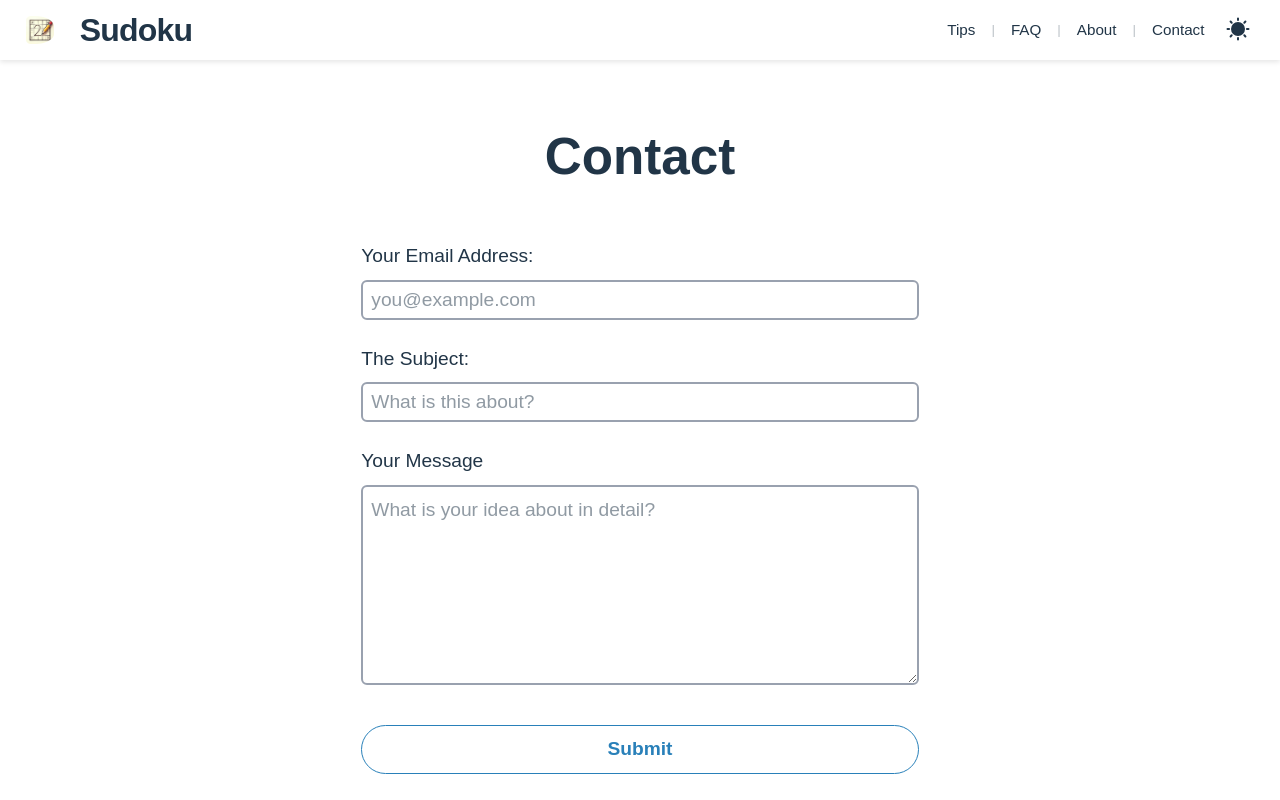
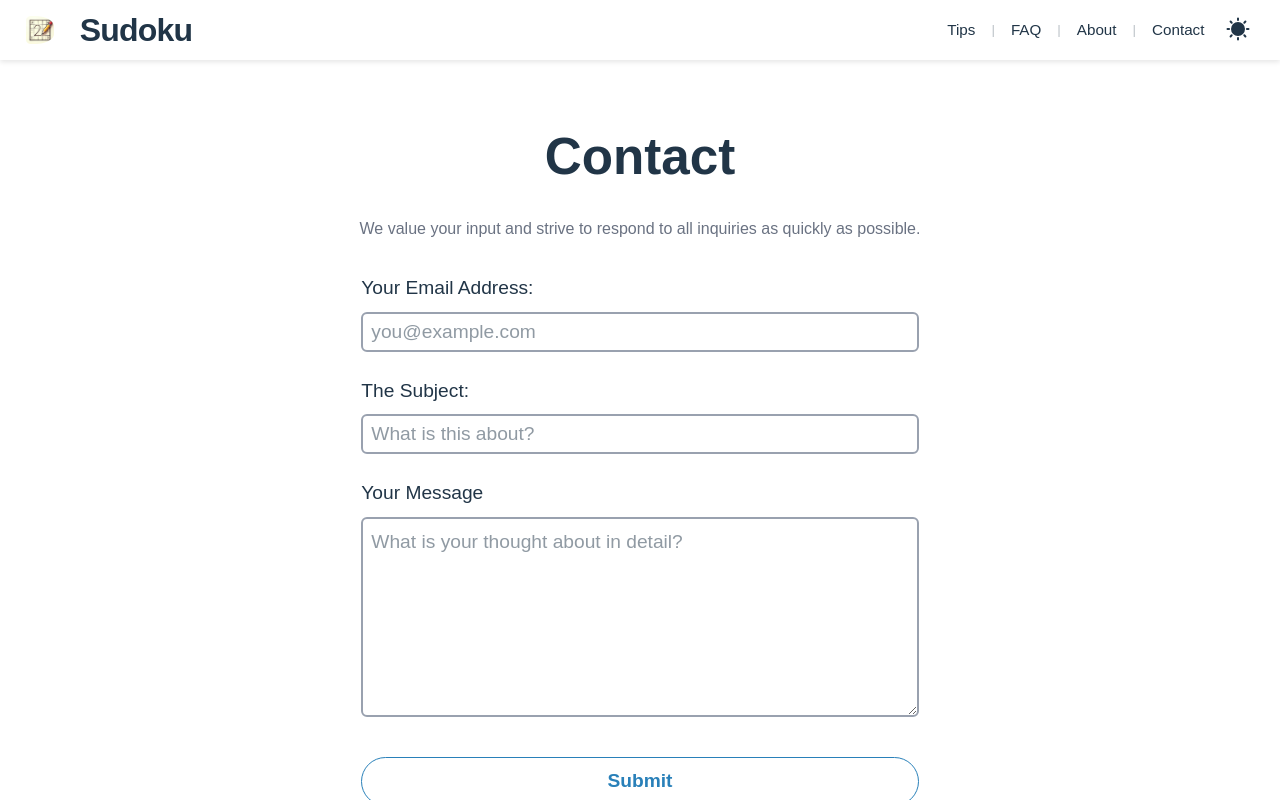
Before and after one commit to kiranofans/sudoku_game, a React (Vite) app: page /contact in a window 1280 px wide. Built offline with nearby package versions, Linux system fonts and the light colour scheme; a small style sheet from the web is missing.

Commit message:
UI: edit prompt text for message

```diff
--- a/src/pages/Contact.tsx
+++ b/src/pages/Contact.tsx
@@ -1,5 +1,4 @@
 import React from 'react';
-import { Link } from 'react-router-dom';
 import Layout from '@/components/Layout';
 import emailjs from '@emailjs/browser';
 
@@ -45,16 +44,18 @@ const Contact: React.FC = () => {
     return (
         <Layout>
             <main className="sudoku-app" style={{ width: '100%', padding: '6rem 2rem 6rem', maxWidth: '900px', textAlign: 'left', margin: '0 auto', flex: '1 0 auto' }}>
-                <h1 className="text-3xl font-bold text-center mt-6 mb-8 dark:text-white">Contact</h1>
-
+                <h1 className="text-3xl font-bold text-center mt-6 mb-6 dark:text-white">Contact</h1>
+                <p style={{ marginTop: '0.5rem', marginBottom: "0.5rem", fontSize: '1rem' }} className="text-gray-500 dark:text-gray-400">
+                    We value your input and strive to respond to all inquiries as quickly as possible.
+                </p>
                 <div style={{ textAlign: 'center', padding: '1.5rem 0', fontSize: '1.2rem', lineHeight: '1.6' }}
                     className="dark:text-gray-200 w-2/3">
                     <form id="contact-form" onSubmit={sendEmail}>
                         <div className='felex flex-col'>
                             <div className='flex flex-col text-left' style={{ marginBottom: '1.5rem' }}>
                                 <label htmlFor="email" style={{ marginBottom: '0.5rem' }}><h3>Your Email Address: </h3></label>
-                                <input className='border-gray-400 dark:bg-gray-800 dark:text-blue-400
-                                    dark:border-gray-700 border-2 rounded-md p-2 h-10'
+                                <input className='border-gray-400 dark:bg-gray-800 dark:text-gray-300
+                                    dark:border-gray-600 border-2 rounded-md p-2 h-10'
                                     type="email"
                                     id="email"
                                     name="email"
@@ -66,15 +67,17 @@ const Contact: React.FC = () => {
                                 <label htmlFor="subject" className='text-md'>The Subject: </label>
 
                                 <input type="subject" id="subject" name="subject" style={{ marginTop: '0.5rem' }}
-                                    className='border-gray-400 dark:bg-gray-800 dark:text-blue-400
+                                    className='border-gray-400 dark:bg-gray-800 dark:text-gray-300
                                     dark:border-gray-700 border-2 rounded-md p-2 h-10'
                                     placeholder="What is this about?" />
                             </div>
 
                             <div className='flex flex-col text-left' style={{ marginBottom: '1rem' }}>
                                 <label htmlFor="message" style={{ marginBottom: '0.5rem' }}>Your Message</label>
-                                <textarea className="border-gray-400 dark:bg-gray-800 dark:text-blue-400 dark:border-gray-700 border-2 rounded-md p-2 h-50"
-                                    id="message" name="message" placeholder="What is your idea about in detail?" required />
+                                <textarea className="border-gray-400 dark:bg-gray-800 dark:text-gray-300
+                                dark:border-gray-700 border-2 rounded-md p-2 h-50"
+                                    id="message" name="message" placeholder="What is your thought about in detail?"
+                                    required />
                             </div>
                             <button type="submit" className='new-game-btn'
                                 style={{ textDecoration: 'none', display: 'inline-block', marginTop: '1.5rem' }}>
@@ -101,17 +104,7 @@ const Contact: React.FC = () => {
                     >
                         sitehelp.chat@gmail.com
                     </a> */}
-
-                    {/* <p style={{ marginTop: '3.5rem', fontSize: '1rem' }} className="text-gray-600 dark:text-gray-400">
-                        We value your input and strive to respond to all inquiries as quickly as possible.
-                    </p> */}
                 </div>
-
-                {/* <div style={{ textAlign: 'center', marginTop: '1rem' }}>
-                    <Link to="/" className="new-game-btn" style={{ textDecoration: 'none', display: 'inline-block' }}>
-                        Back to Game
-                    </Link>
-                </div> */}
             </main>
         </Layout>
     );
```
